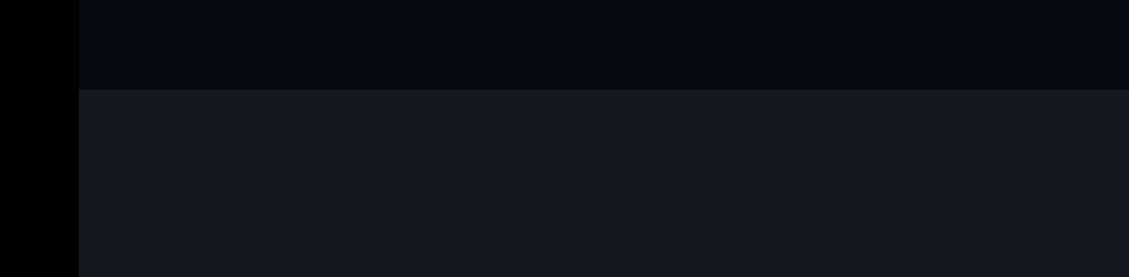
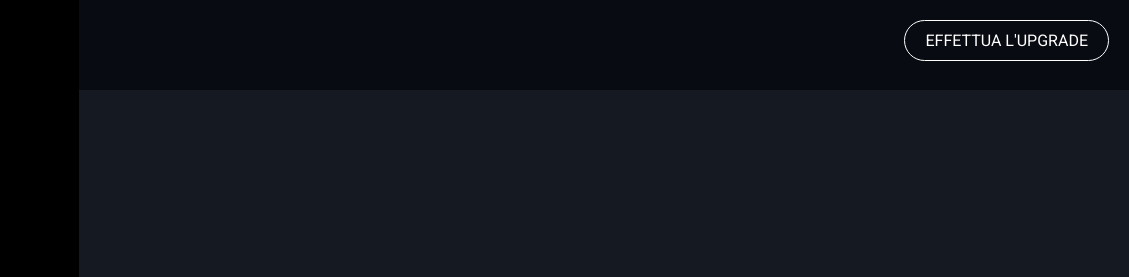
Before and after one commit to DennyRubino/html-css-spotifyweb, a plain HTML site: page index.html in a window 1280 px wide. Shown: the top 277 px of the page, 151-1280 px from the left. Drawn offline with Linux system fonts and the light colour scheme.

Commit message:
feat:main-top

```diff
--- a/css/style.css
+++ b/css/style.css
@@ -90,9 +90,13 @@ body {
 .btn {
     background-color: transparent;
     font-family: inherit;
-    border: none;
+    border:white 1px solid;
+    border: ;
     padding: 6px 12px;
     cursor: pointer;
+    color: white;
+    float: right;
+    border-radius: 50px;
 }
 
 .btn-large {
@@ -147,7 +151,7 @@ footer { height: 100px;
     Mobile First
 ------------------*/
 /* XS >= 552px */
-@media screen and (min-width: 552px) {
+@media screen and (min-width: 553px) {
   header {width: 230px;}
   .img-logo{width: 25px;
     margin: 10px;}
--- a/index.html
+++ b/index.html
@@ -45,7 +45,7 @@
 </div>
 </header>
 <main>
-  <section class="main-top"></section>
+  <section class="main-top gap-20"><button class="btn btn-large">EFFETTUA L'UPGRADE</button></section>
 </main>
 </div>
  <footer></footer>
```
